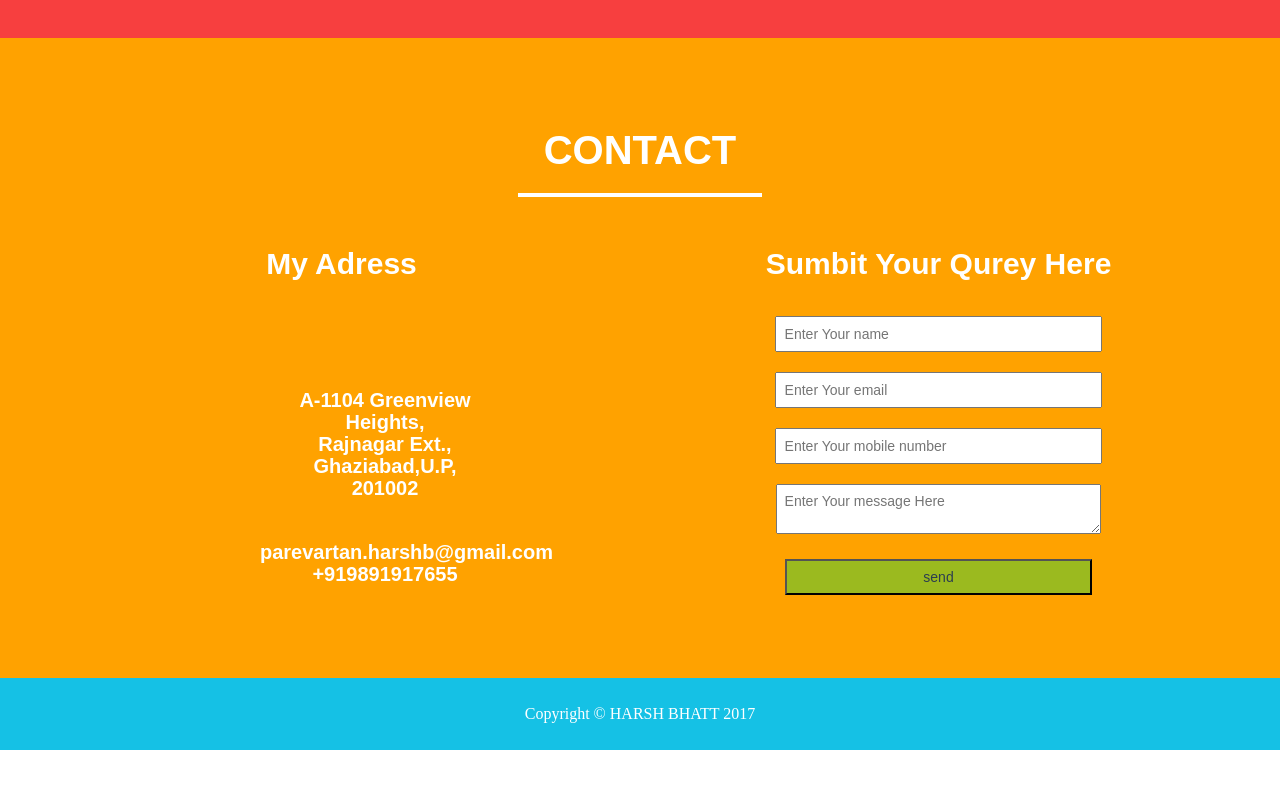
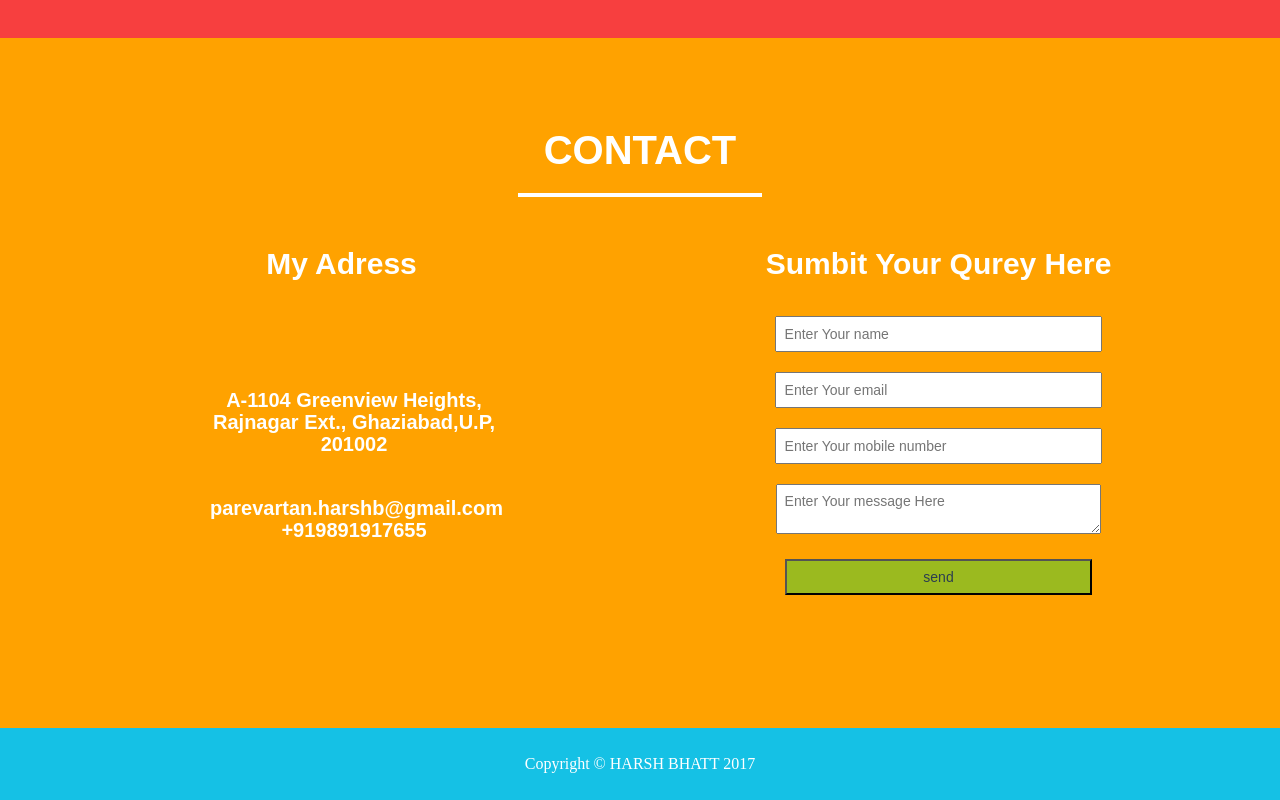
Before and after one commit to Parevartan-harshb/htmlassignment, a plain HTML site: page index.html in a window 1280 px wide. Shown: the part 1943-2743 px from the top of the page. Before the commit the page ends 2693 px from the top, so only its background shows below. Drawn offline with Linux system fonts and the light colour scheme.

Commit message:
modified style.css

```diff
--- a/css/style.css
+++ b/css/style.css
@@ -62,7 +62,7 @@ li a {
 	background-size: cover;
 }
 .circle {
-	background: url("../images/user.jpg") center center no-repeat;
+	background: url("../images/harshb.jpg") center center no-repeat;
 	background-size: cover;
 	position: absolute;
 	top: 40%;
@@ -140,6 +140,7 @@ hr {
 	font-size: 20px;
 	font-weight: 300;
 	line-height: 22px;
+
 }
 .portfolio h3{
 	font-size: 30px;
@@ -203,22 +204,24 @@ hr {
 	padding:15px 15px;
 }
 #contact{
+	padding-bottom: 10px;
 	padding: 70px;
 	background-color: #ffa200;
-	height: 500px;
+	height: 550px;
 	font-size: 20px;
 	font-weight: 100;
 	font-family: Raleway,sans-serif;
 	color: #fff
 }
 .address {
-	width: 250px;
-	height: 250px;
+	width: 288px;
+	height: 288px;
 	float: left;
 	padding: 10px;
-	margin: 13px 10px 0px 165px;
+	margin: 13px 10px 0px 115px;
 	background: url("../images/reveal-circle.png") center center no-repeat;
 	background-size: cover;
+
 }
 .address h4 {
 	margin-top: 10px;
```
Also changed, not shown: images/harshb.jpg (added).
